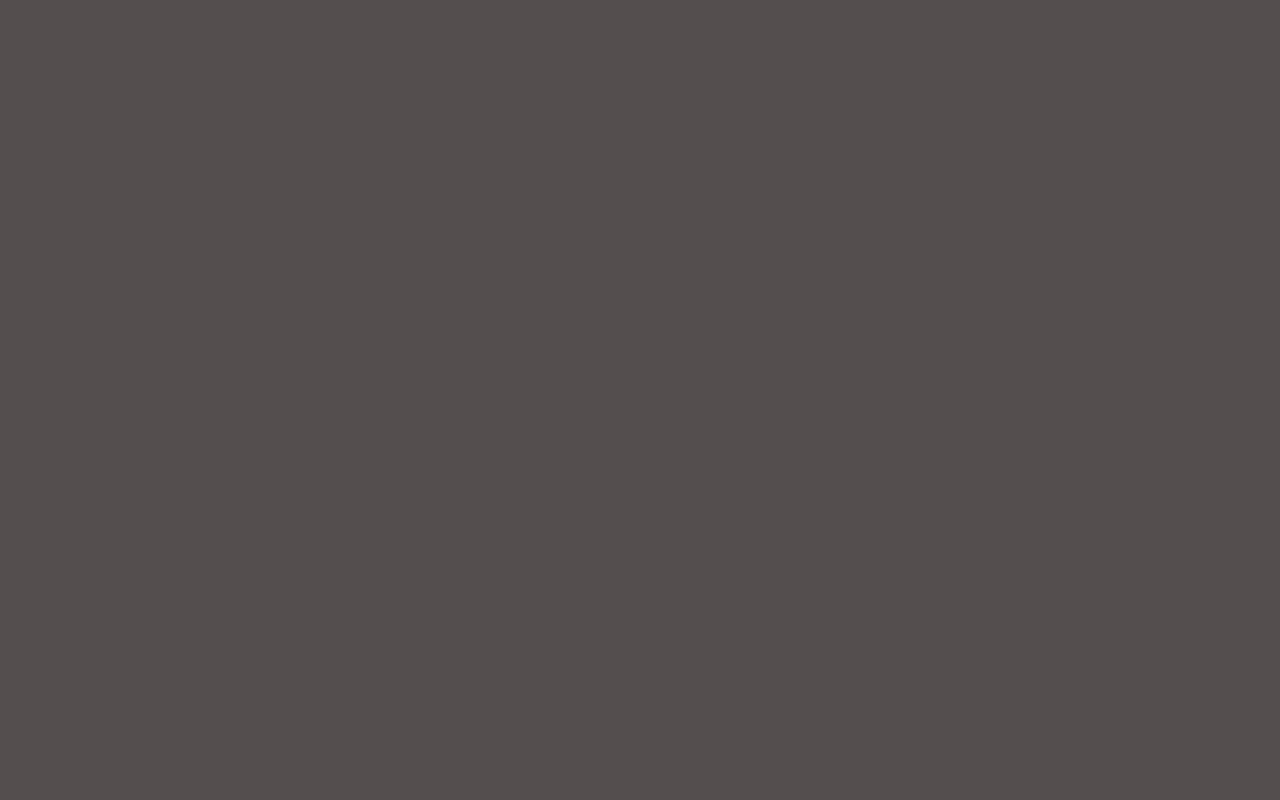
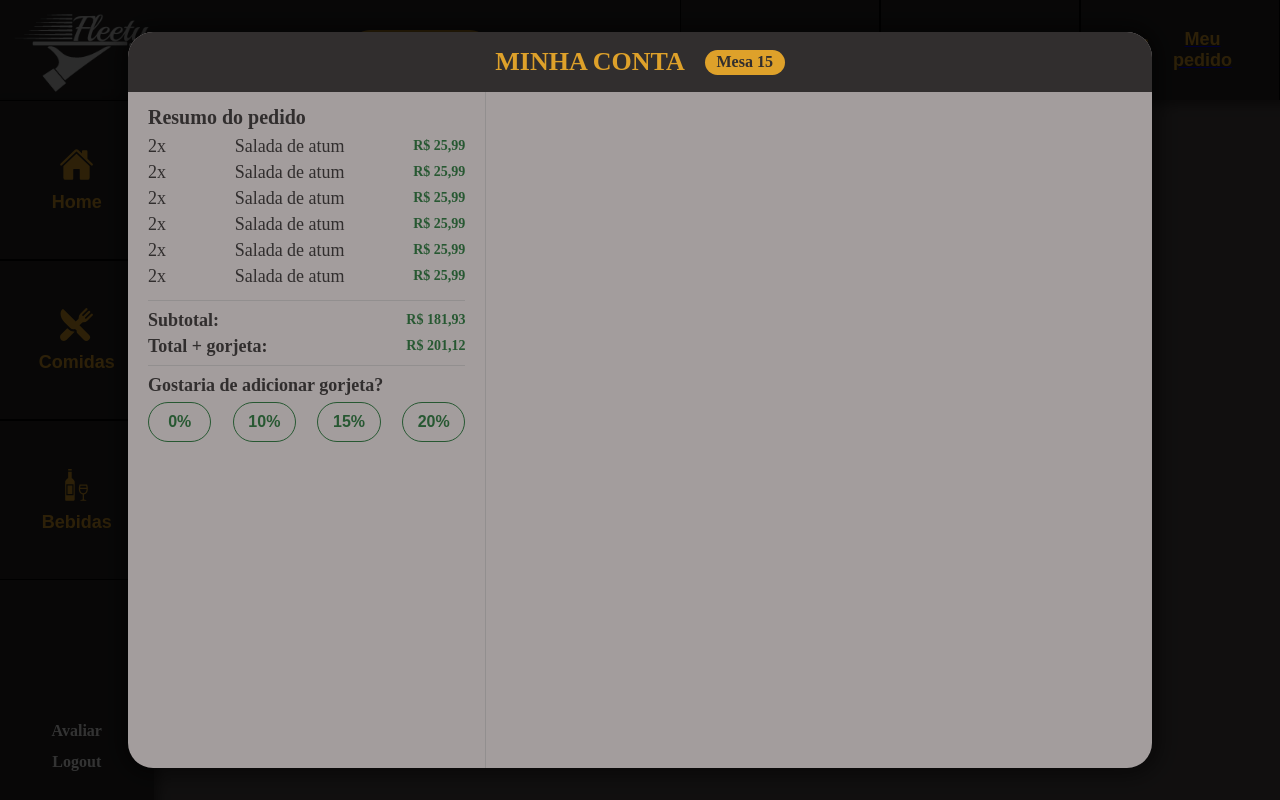
Before and after one commit to FilipeGarroteDev/Fleety-AutoService-Fullstack, a React (Create React App) app: page /checkout in a window 1280 px wide. Before the commit this address had no page. Built offline with nearby package versions, Linux system fonts and the light colour scheme.

Commit message:
feat: added AccountPage component and summary section, showing users their order summary

```diff
--- a/src/App.js
+++ b/src/App.js
@@ -1,6 +1,8 @@
 import { BrowserRouter, Route, Routes } from 'react-router-dom';
 import GlobalStyle from './common/GlobalStyle';
 import Reset from './common/Reset';
+import Menus from './components/Dashboard/Menus';
+import AccountPage from './pages/AccountPage';
 import ChartPage from './pages/ChartPage';
 import Dashboard from './pages/Dashboard';
 import BeveragesPage from './pages/Dashboard/BeveragesPage';
@@ -14,6 +16,7 @@ export default function App() {
       <Reset />
       <GlobalStyle />
       <BrowserRouter>
+        <Menus />
         <Routes>
           <Route path="/" element={<Dashboard />}>
             <Route path="home" element={<Home />} />
@@ -21,7 +24,8 @@ export default function App() {
             <Route path="beverages/:categoryId" element={<BeveragesPage />} />
             <Route path="product/:productId" element={<ProductPage />} />
           </Route>
-          <Route path="/chart" element={<ChartPage />}/>
+          <Route path="/chart" element={<ChartPage />} />
+          <Route path="/checkout" element={<AccountPage />} />
         </Routes>
       </BrowserRouter>
     </>
--- a/src/components/Dashboard/Menus/TopMenu.jsx
+++ b/src/components/Dashboard/Menus/TopMenu.jsx
@@ -16,10 +16,12 @@ export default function TopMenu() {
           <span>Chamar garçom</span>
         </button>
 
-        <button>
-          <IoWallet />
-          <span>Minha conta</span>
-        </button>
+        <Link to="/checkout">
+          <button>
+            <IoWallet />
+            <span>Minha conta</span>
+          </button>
+        </Link>
 
         <Link to="/chart">
           <button>
--- /dev/null
+++ b/src/pages/AccountPage/ResumeSection.jsx
@@ -0,0 +1,180 @@
+import styled from 'styled-components';
+
+export default function ResumeSection() {
+  const mockOrders = [
+    {
+      id: 1,
+      amount: 2,
+      name: 'Salada de atum',
+      value: 2599,
+    },
+    {
+      id: 1,
+      amount: 2,
+      name: 'Salada de atum',
+      value: 2599,
+    },
+    {
+      id: 1,
+      amount: 2,
+      name: 'Salada de atum',
+      value: 2599,
+    },
+    {
+      id: 1,
+      amount: 2,
+      name: 'Salada de atum',
+      value: 2599,
+    },
+    {
+      id: 1,
+      amount: 2,
+      name: 'Salada de atum',
+      value: 2599,
+    },
+    {
+      id: 1,
+      amount: 2,
+      name: 'Salada de atum',
+      value: 2599,
+    },
+  ];
+
+  return (
+    <ResumeContainer>
+      <h2>Resumo do pedido</h2>
+      <ul>
+        {mockOrders.map(({ id, amount, name, value }) => (
+          <OrderItem key={id} amount={amount} name={name} value={value} />
+        ))}
+      </ul>
+      <Subtotal>
+        <div>
+          <h3>Subtotal:</h3>
+          <span>R$ 181,93</span>
+        </div>
+        <div>
+          <h3>Total + gorjeta:</h3>
+          <span>R$ 201,12</span>
+        </div>
+      </Subtotal>
+      <TipsContainer>
+        <h3>Gostaria de adicionar gorjeta?</h3>
+        <div>
+          <button>0%</button>
+          <button>10%</button>
+          <button>15%</button>
+          <button>20%</button>
+        </div>
+      </TipsContainer>
+    </ResumeContainer>
+  );
+}
+
+function OrderItem({ amount, name, value }) {
+  const formattedValue = (value / 100).toLocaleString('pt-BR', { style: 'currency', currency: 'BRL' });
+
+  return (
+    <ItemStyle>
+      <p>{`${amount}x`}</p>
+      <p>{name}</p>
+      <span>{formattedValue}</span>
+    </ItemStyle>
+  );
+}
+
+const ResumeContainer = styled.div`
+  width: 35%;
+  height: 100%;
+  border-right: 1px solid #928f8f;
+  padding: 15px 20px;
+
+  > h2 {
+    font-size: 20px;
+    font-weight: 700;
+    color: #312e2e;
+    margin-bottom: 10px;
+  }
+
+  > ul {
+    display: flex;
+    flex-direction: column;
+    gap: 8px;
+    margin-bottom: 15px;
+  }
+`;
+
+const ItemStyle = styled.li`
+  display: flex;
+  justify-content: space-between;
+  align-items: center;
+  width: 100%;
+  color: #312e2e;
+  font-size: 18px;
+
+  > span {
+    color: #275832;
+    font-size: 14px;
+    font-weight: 700;
+  }
+`;
+
+const Subtotal = styled.section`
+  width: 100%;
+  display: flex;
+  flex-direction: column;
+  gap: 8px;
+  border-top: 1px solid #928f8f;
+  border-bottom: 1px solid #928f8f;
+  padding: 10px 0;
+  margin-bottom: 10px;
+
+  > div {
+    display: flex;
+    justify-content: space-between;
+    align-items: center;
+
+    > h3 {
+      font-size: 18px;
+      font-weight: 700;
+      color: #312e2e;
+    }
+
+    > span {
+      color: #275832;
+      font-size: 14px;
+      font-weight: 700;
+    }
+  }
+`;
+
+const TipsContainer = styled.footer`
+  width: 100%;
+  display: flex;
+  flex-direction: column;
+  gap: 8px;
+
+  > h3 {
+    font-size: 18px;
+    font-weight: 700;
+    color: #312e2e;
+  }
+
+  > div {
+    width: 100%;
+    display: flex;
+    justify-content: space-between;
+    align-items: center;
+
+    > button{
+      width: 20%;
+      height: 40px;
+      border: 1px solid #275832;
+      border-radius: 25px;
+      background-color: #a39d9d;
+      color: #275832;
+      font-size: 16px;
+      font-weight: 700;
+    }
+  }
+`;
--- /dev/null
+++ b/src/pages/AccountPage/index.jsx
@@ -0,0 +1,98 @@
+import { useNavigate } from 'react-router-dom';
+import styled from 'styled-components';
+import ResumeSection from './ResumeSection';
+
+export default function AccountPage() {
+  const navigate = useNavigate();
+
+  return (
+    <>
+      <OpacityStyle onClick={() => navigate('/home')} />
+      <CheckoutWindow>
+        <header>
+          <h1>MINHA CONTA</h1>
+          <span>Mesa 15</span>
+        </header>
+        <ResumeSection />
+        <section></section>
+      </CheckoutWindow>
+    </>
+  );
+}
+
+const OpacityStyle = styled.main`
+  @keyframes opacityWindow {
+    0% {
+      opacity: 0;
+    }
+    100% {
+      opacity: 0.5;
+    }
+  }
+
+  width: 100vw;
+  height: 100vh;
+  position: absolute;
+  animation: opacityWindow 0.7s ease-in-out;
+  background-color: #000000;
+  opacity: 0.8;
+  z-index: 2;
+  display: flex;
+  justify-content: center;
+  align-items: center;
+`;
+
+const CheckoutWindow = styled.main`
+  @keyframes appearWindow {
+    0% {
+      width: 0;
+      height: 0;
+      top: 50%;
+      left: 50%;
+    }
+    100% {
+      width: 80%;
+      height: 92%;
+    }
+  }
+
+  width: 80%;
+  height: 92%;
+  position: absolute;
+  top: 4%;
+  left: 10%;
+  overflow: hidden;
+  border-radius: 25px;
+  box-shadow: 0 0 20px 10px rgba(0, 0, 0, 0.4);
+  animation: appearWindow 0.5s ease-in-out;
+  background-color: #a39d9d;
+  z-index: 3;
+
+  > header {
+    width: 100%;
+    height: 60px;
+    display: flex;
+    justify-content: center;
+    align-items: center;
+    gap: 20px;
+    background-color: #312e2e;
+
+    h1 {
+      font-size: 26px;
+      font-weight: 700;
+      color: #dea12a;
+    }
+
+    span {
+      height: 25px;
+      width: 80px;
+      background-color: #dea12a;
+      border-radius: 20px;
+      display: flex;
+      justify-content: center;
+      align-items: center;
+      color: #312e2e;
+      font-weight: 700;
+    }
+  }
+`;
--- a/src/pages/ChartPage/index.jsx
+++ b/src/pages/ChartPage/index.jsx
@@ -1,11 +1,10 @@
-import { useState } from 'react';
+import { useNavigate } from 'react-router-dom';
 import styled from 'styled-components';
 import ProductCard from '../../components/Dashboard/FoodsAndDrinksPages/ProductCard';
-import NavigationBar from '../../components/Dashboard/Menus/NavigationBar';
-import TopMenu from '../../components/Dashboard/Menus/TopMenu';
 import Home from '../Dashboard/Home';
 
 export default function ChartPage() {
+  const navigate = useNavigate();
   const mockedOrderList = [
     {
       id: 1,
@@ -53,12 +52,10 @@ export default function ChartPage() {
 
   return (
     <>
-      <OpacityStyle />
-      <TopMenu />
-      <NavigationBar />
+      <OpacityStyle onClick={() => navigate('/home')} />
       <Home />
       <ChartWindow>
-        <button>X</button>
+        <button onClick={() => navigate('/home')}>X</button>
         <header>MEU PEDIDO</header>
         <OrderContainer>
           {mockedOrderList.map(({ name, value, id, image, optionals, amount }) => (
--- a/src/pages/Dashboard/index.jsx
+++ b/src/pages/Dashboard/index.jsx
@@ -1,11 +1,9 @@
 import { Outlet } from 'react-router-dom';
 import MainContainer from '../../common/MainContainer';
-import Menus from '../../components/Dashboard/Menus';
 
 export default function Dashboard() {
   return (
     <>
-      <Menus />
       <MainContainer>
         <Outlet />
       </MainContainer>
```
